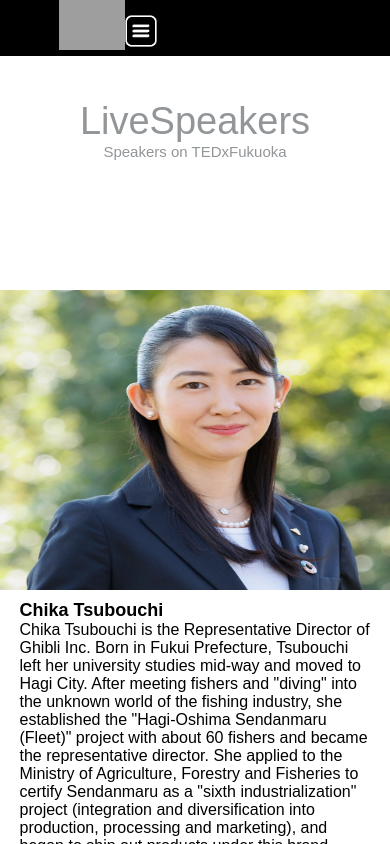
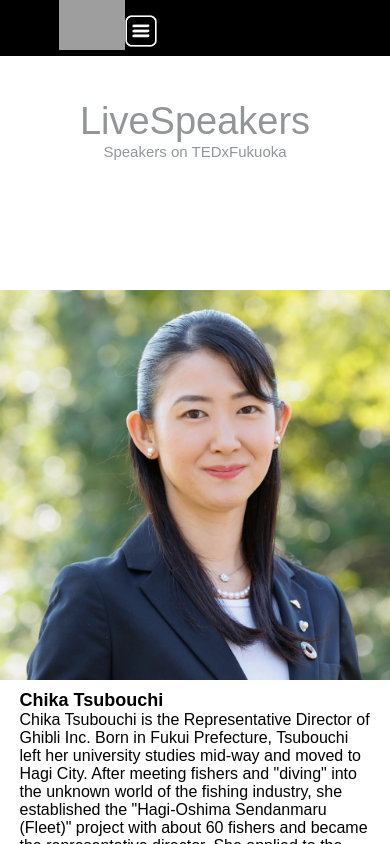
Before and after one commit to yutadd/ted_x_fukuoka, a React (Create React App) app: page /profiles in a window 390 px wide. Shown: the top 844 px of the page. Built offline with nearby package versions, Linux system fonts and the light colour scheme; grey boxes are pictures that could not be loaded.

Commit message:
[update] responsive card image

```diff
--- a/src/components/Profile/SpeakerCard.css
+++ b/src/components/Profile/SpeakerCard.css
@@ -7,17 +7,18 @@
 .card-image {
   padding-right: 5%;
   width: 300px;
-  height: 300px;
+  height: auto;
   display: inline-block;
 }
 @media (max-width: 390px) {
   .card-image {
     width: 100%;
+    height: auto;
     display: block;
   }
 }
 .card-text-outter {
-  padding-top: 50px;
+  padding-top: 0px;
   padding-left: 5%;
   vertical-align: top;
   width: 300px;
```
